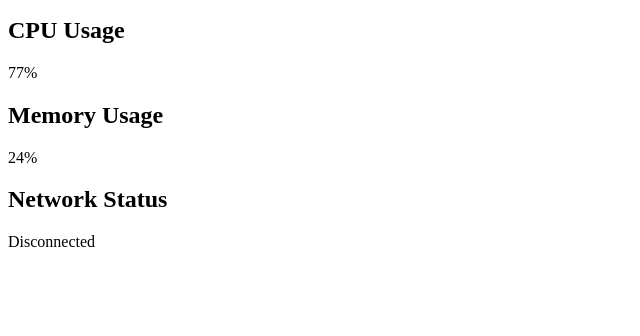
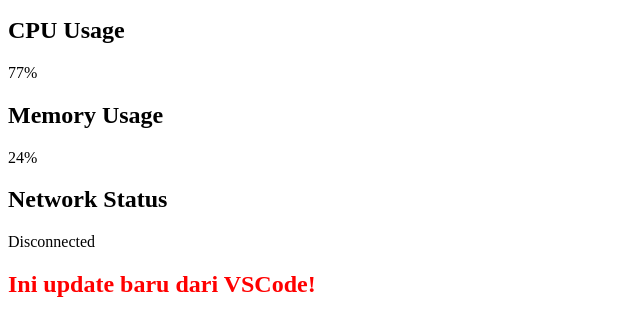
Before and after one commit to HADY2006-hdy/HADY, a plain HTML site: page index.html in a window 1280 px wide. Shown: the part 50-386 px from the top of the page, without its empty margins (0-640 px from the left). Drawn offline with Linux system fonts and the light colour scheme.

Commit message:
test update dari vscode

```diff
--- a/index.html
+++ b/index.html
@@ -35,3 +35,4 @@
     <script src="script.js"></script>
 </body>
 </html>
+<h2 style="color: red;">Ini update baru dari VSCode!</h2>
```
